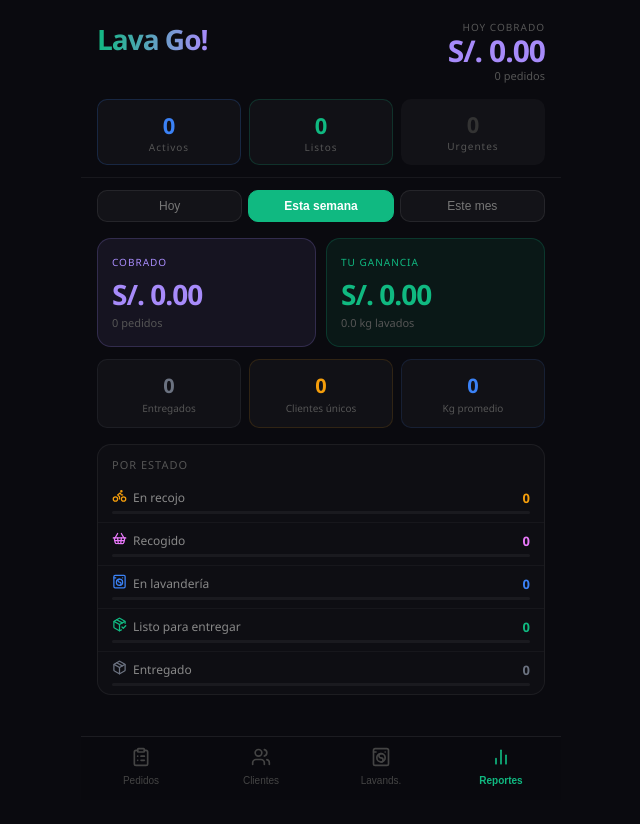
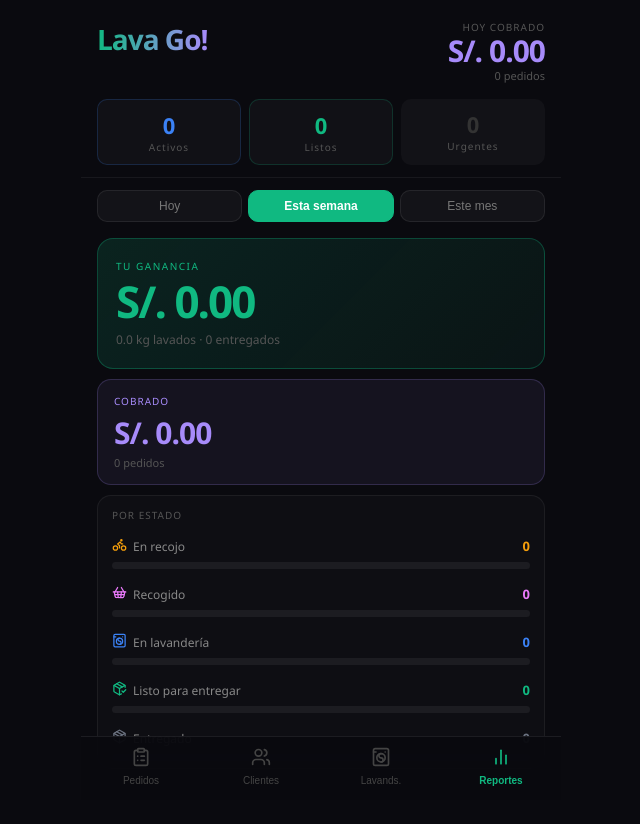
Before and after one commit to jesusmcortez553-crypto/MC-LAUNDRY, a React (Vite) app: page / in a window 1280 px wide. Both pictures are taken after a click on the button "Reportes". Shown: the top 824 px of the page, without its empty margins (319-959 px from the left). Built offline with nearby package versions, Linux system fonts and the light colour scheme.

Commit message:
Update App.jsx

```diff
--- a/src/App.jsx
+++ b/src/App.jsx
@@ -471,6 +471,8 @@
       {/* ══ REPORTES ══ */}
       {!vista && tab === "reportes" && (
         <div style={{ padding: "12px 16px 16px" }}>
+
+          {/* Selector período */}
           <div style={{ display: "flex", gap: 6, marginBottom: 16 }}>
             {[{ key: "hoy", label: "Hoy" }, { key: "semana", label: "Esta semana" }, { key: "mes", label: "Este mes" }].map(p => (
               <button key={p.key} onClick={() => setPeriodoReporte(p.key)}
@@ -480,90 +482,86 @@
             ))}
           </div>
 
-          <div style={{ display: "grid", gridTemplateColumns: "1fr 1fr", gap: 10, marginBottom: 12 }}>
-            <div style={{ background: "rgba(167,139,250,0.08)", border: "0.5px solid rgba(167,139,250,0.2)", borderRadius: 14, padding: "16px 14px" }}>
-              <div style={{ fontSize: 10, color: "#a78bfa", letterSpacing: 1, marginBottom: 6 }}>COBRADO</div>
-              <div style={{ fontSize: 28, fontWeight: 800, color: "#a78bfa", letterSpacing: -1 }}>S/. {reporte.ingresos.toFixed(2)}</div>
+          {/* GANANCIA — protagonista full width */}
+          <div style={{ background: "linear-gradient(135deg, rgba(16,185,129,0.15), rgba(16,185,129,0.06))", border: "1px solid rgba(16,185,129,0.3)", borderRadius: 16, padding: "20px 18px", marginBottom: 10 }}>
+            <div style={{ fontSize: 10, color: "#10b981", letterSpacing: 1.5, marginBottom: 6 }}>TU GANANCIA</div>
+            <div style={{ fontSize: 44, fontWeight: 900, color: "#10b981", letterSpacing: -2, lineHeight: 1 }}>S/. {reporte.ganancia.toFixed(2)}</div>
+            <div style={{ fontSize: 12, color: "#555", marginTop: 8 }}>{reporte.kg.toFixed(1)} kg lavados · {reporte.entregados} entregado{reporte.entregados !== 1 ? "s" : ""}</div>
+          </div>
+
+          {/* COBRADO — secundario */}
+          <div style={{ background: "rgba(167,139,250,0.07)", border: "0.5px solid rgba(167,139,250,0.2)", borderRadius: 14, padding: "14px 16px", marginBottom: 10 }}>
+            <div style={{ fontSize: 10, color: "#a78bfa", letterSpacing: 1, marginBottom: 4 }}>COBRADO</div>
+            <div style={{ fontSize: 30, fontWeight: 800, color: "#a78bfa", letterSpacing: -1 }}>S/. {reporte.ingresos.toFixed(2)}</div>
             <div style={{ fontSize: 11, color: "#555", marginTop: 2 }}>{reporte.total} pedido{reporte.total !== 1 ? "s" : ""}</div>
           </div>
-            <div style={{ background: "rgba(16,185,129,0.08)", border: "0.5px solid rgba(16,185,129,0.2)", borderRadius: 14, padding: "16px 14px" }}>
-              <div style={{ fontSize: 10, color: "#10b981", letterSpacing: 1, marginBottom: 6 }}>TU GANANCIA</div>
-              <div style={{ fontSize: 28, fontWeight: 800, color: "#10b981", letterSpacing: -1 }}>S/. {reporte.ganancia.toFixed(2)}</div>
-              <div style={{ fontSize: 11, color: "#555", marginTop: 2 }}>{reporte.kg.toFixed(1)} kg lavados</div>
+
+          {/* POR COBRAR — arriba, visible siempre */}
+          {reporte.deudores.length > 0 && (
+            <div style={{ background: "rgba(239,68,68,0.07)", border: "1px solid rgba(239,68,68,0.25)", borderRadius: 14, padding: "14px 16px", marginBottom: 10 }}>
+              <div style={{ display: "flex", justifyContent: "space-between", alignItems: "center", marginBottom: 10 }}>
+                <div style={{ fontSize: 10, letterSpacing: 1, color: "#ef4444" }}>⚠️ POR COBRAR</div>
+                <div style={{ fontSize: 26, fontWeight: 800, color: "#ef4444", letterSpacing: -1 }}>S/. {reporte.porCobrar.toFixed(2)}</div>
               </div>
+              {reporte.deudores.map((p, i) => (
+                <div key={p.id} onClick={() => { setPedidoActivo(p.id); setVista("detalle"); }}
+                  style={{ display: "flex", justifyContent: "space-between", alignItems: "center", padding: "7px 0", borderTop: i === 0 ? "0.5px solid rgba(239,68,68,0.15)" : "0.5px solid rgba(239,68,68,0.1)", cursor: "pointer" }}>
+                  <div>
+                    <div style={{ fontSize: 13, fontWeight: 600 }}>{p.nombre}</div>
+                    <div style={{ fontSize: 11, color: "#666" }}>{p.estado}</div>
                   </div>
-
-          <div style={{ display: "grid", gridTemplateColumns: "1fr 1fr 1fr", gap: 8, marginBottom: 16 }}>
-            {[
-              { label: "Entregados", val: reporte.entregados, color: "#6b7280" },
-              { label: "Clientes únicos", val: reporte.clientesUnicos, color: "#f59e0b" },
-              { label: "Kg promedio", val: reporte.total > 0 ? (reporte.kg / reporte.total).toFixed(1) : "0", color: "#3b82f6" },
-            ].map((s, i) => (
-              <div key={i} style={{ background: "rgba(255,255,255,0.03)", border: `0.5px solid ${s.color}22`, borderRadius: 10, padding: "12px 8px", textAlign: "center" }}>
-                <div style={{ fontSize: 20, fontWeight: 700, color: s.color }}>{s.val}</div>
-                <div style={{ fontSize: 10, color: "#555", marginTop: 2 }}>{s.label}</div>
+                  <div style={{ display: "flex", alignItems: "center", gap: 8 }}>
+                    <div style={{ fontSize: 14, fontWeight: 700, color: "#ef4444" }}>S/. {p.precio}</div>
+                    <span style={{ fontSize: 14, color: "#ef4444" }}>→</span>
+                  </div>
                 </div>
               ))}
             </div>
+          )}
 
-          <div style={{ background: "rgba(255,255,255,0.02)", border: "0.5px solid rgba(255,255,255,0.06)", borderRadius: 14, overflow: "hidden", marginBottom: 16 }}>
-            <div style={{ fontSize: 11, letterSpacing: 1, color: "#555", padding: "12px 14px 8px" }}>POR ESTADO</div>
+          {/* POR ESTADO — barras más gruesas */}
+          <div style={{ background: "rgba(255,255,255,0.02)", border: "0.5px solid rgba(255,255,255,0.06)", borderRadius: 14, overflow: "hidden", marginBottom: 10 }}>
+            <div style={{ fontSize: 10, letterSpacing: 1, color: "#555", padding: "12px 14px 6px" }}>POR ESTADO</div>
             {ESTADOS.map((e, i) => {
               const n = reporte.porEstado[e] || 0;
               const pct = reporte.total > 0 ? (n / reporte.total) * 100 : 0;
               return (
-                <div key={e} style={{ padding: "8px 14px", borderTop: i === 0 ? "none" : "0.5px solid rgba(255,255,255,0.04)" }}>
-                  <div style={{ display: "flex", justifyContent: "space-between", alignItems: "center", marginBottom: 4 }}>
+                <div key={e} style={{ padding: "7px 14px" }}>
+                  <div style={{ display: "flex", justifyContent: "space-between", alignItems: "center", marginBottom: 5 }}>
                     <div style={{ display: "flex", alignItems: "center", gap: 6 }}>
-                      <span style={{ fontSize: 13 }}>{ESTADO_ICON[e]}</span>
+                      <span>{ESTADO_ICON[e]}</span>
                       <span style={{ fontSize: 12, color: "#888" }}>{e}</span>
                     </div>
-                    <span style={{ fontSize: 13, fontWeight: 600, color: ESTADO_COLORS[e] }}>{n}</span>
+                    <span style={{ fontSize: 13, fontWeight: 700, color: ESTADO_COLORS[e] }}>{n}</span>
                   </div>
-                  <div style={{ height: 3, background: "rgba(255,255,255,0.05)", borderRadius: 2 }}>
-                    <div style={{ height: "100%", width: `${pct}%`, background: ESTADO_COLORS[e], borderRadius: 2 }} />
+                  <div style={{ height: 7, background: "rgba(255,255,255,0.06)", borderRadius: 4, overflow: "hidden" }}>
+                    <div style={{ height: "100%", width: `${pct}%`, background: ESTADO_COLORS[e], borderRadius: 4 }} />
                   </div>
                 </div>
               );
             })}
           </div>
 
-
+          {/* ÚLTIMOS PEDIDOS — nombre + precio + estado */}
           {pedidosReporte.length > 0 && (
-            <div>
-              <div style={{ fontSize: 11, letterSpacing: 1, color: "#555", marginBottom: 8 }}>ÚLTIMOS PEDIDOS</div>
-              {pedidosReporte.slice(0, 8).map(p => (
+            <div style={{ background: "rgba(255,255,255,0.02)", border: "0.5px solid rgba(255,255,255,0.06)", borderRadius: 14, overflow: "hidden" }}>
+              <div style={{ fontSize: 10, letterSpacing: 1, color: "#555", padding: "12px 14px 6px" }}>ÚLTIMOS PEDIDOS</div>
+              {pedidosReporte.slice(0, 8).map((p, i) => (
                 <div key={p.id} onClick={() => { setPedidoActivo(p.id); setVista("detalle"); }}
-                  style={{ display: "flex", justifyContent: "space-between", padding: "8px 0", borderBottom: "0.5px solid rgba(255,255,255,0.04)", cursor: "pointer" }}>
-                  <div>
-                    <div style={{ fontSize: 13, fontWeight: 500 }}>{p.nombre}</div>
-                    <div style={{ fontSize: 11, color: "#555" }}>{formatDate(p.ingreso)} · {p.kg} kg</div>
+                  style={{ display: "flex", justifyContent: "space-between", alignItems: "center", padding: "9px 14px", borderTop: "0.5px solid rgba(255,255,255,0.04)", cursor: "pointer" }}>
+                  <div style={{ flex: 1, minWidth: 0 }}>
+                    <div style={{ fontSize: 13, fontWeight: 600, overflow: "hidden", textOverflow: "ellipsis", whiteSpace: "nowrap" }}>{p.nombre}</div>
+                    <div style={{ fontSize: 10, color: "#555", marginTop: 1 }}>{formatDate(p.ingreso)} · {p.kg} kg</div>
                   </div>
-                  <div style={{ textAlign: "right" }}>
-                    <div style={{ fontSize: 13, fontWeight: 700, color: "#a78bfa" }}>S/. {p.precio}</div>
-                    <div style={{ fontSize: 10, color: ESTADO_COLORS[p.estado] }}>{p.estado}</div>
+                  <div style={{ textAlign: "right", flexShrink: 0, marginLeft: 10 }}>
+                    <div style={{ fontSize: 14, fontWeight: 700, color: "#a78bfa" }}>S/. {p.precio}</div>
+                    <div style={{ fontSize: 10, fontWeight: 600, color: ESTADO_COLORS[p.estado] }}>{p.estado}</div>
                   </div>
                 </div>
               ))}
             </div>
           )}
 
-          {reporte.deudores.length > 0 && (
-            <div style={{ marginTop: 16, background: "rgba(239,68,68,0.06)", border: "0.5px solid rgba(239,68,68,0.2)", borderRadius: 14, padding: "12px 14px" }}>
-              <div style={{ fontSize: 11, letterSpacing: 1, color: "#ef4444", marginBottom: 4 }}>⚠️ PENDIENTES DE COBRO</div>
-              <div style={{ fontSize: 22, fontWeight: 800, color: "#ef4444", marginBottom: 10 }}>S/. {reporte.porCobrar.toFixed(2)}</div>
-              {reporte.deudores.map(p => (
-                <div key={p.id} onClick={() => { setPedidoActivo(p.id); setVista("detalle"); }}
-                  style={{ display: "flex", justifyContent: "space-between", padding: "7px 0", borderBottom: "0.5px solid rgba(239,68,68,0.1)", cursor: "pointer" }}>
-                  <div>
-                    <div style={{ fontSize: 13, fontWeight: 500 }}>{p.nombre}</div>
-                    <div style={{ fontSize: 11, color: "#555" }}>{p.estado}</div>
-                  </div>
-                  <div style={{ fontSize: 13, fontWeight: 700, color: "#ef4444" }}>S/. {p.precio}</div>
-                </div>
-              ))}
-            </div>
-          )}
         </div>
       )}
 
@@ -803,7 +801,7 @@
 
           {/* Paso 1→2: En recojo → Recogido */}
           {pedidoDetalle.estado === "En recojo" && (
-            <button onClick={() => cambiarEstado(pedidoDetalle.id)}
+            <button onClick={() => setModal({ titulo: "¿Confirmar recojo?", msg: `Marcar la ropa de ${pedidoDetalle.nombre} como recogida.`, onConfirm: () => cambiarEstado(pedidoDetalle.id) })}
               style={{ width: "100%", background: "#e879f9", border: "none", borderRadius: 14, padding: "18px", cursor: "pointer", color: "#fff", fontSize: 15, fontWeight: 700, marginBottom: 12, boxShadow: "0 4px 20px rgba(232,121,249,0.4)" }}>
               🧺 Confirmar recojo
             </button>
@@ -833,6 +831,10 @@
                 onClick={() => {
                   if (!minutosTemp || parseFloat(minutosTemp) <= 0) return;
                   const mins = Math.round(parseFloat(minutosTemp) * 60);
+                  setModal({
+                    titulo: `¿Dejar en ${lavanderiaTemp}?`,
+                    msg: `${duracion(parseFloat(minutosTemp) * 3600000)} · listo aprox. ${formatTime(Date.now() + parseFloat(minutosTemp) * 3600000)}`,
+                    onConfirm: () => {
                       const ahora2 = Date.now();
                       setPedidos(prev => prev.map(c => {
                         if (c.id !== pedidoDetalle.id) return c;
@@ -846,6 +848,8 @@
                         };
                       }));
                       setMinutosTemp("");
+                    }
+                  });
                 }}
                 style={{ width: "100%", background: minutosTemp && parseFloat(minutosTemp) > 0 ? "#3b82f6" : "rgba(255,255,255,0.05)", border: "none", borderRadius: 10, padding: "14px", cursor: minutosTemp && parseFloat(minutosTemp) > 0 ? "pointer" : "default", color: minutosTemp && parseFloat(minutosTemp) > 0 ? "#fff" : "#444", fontSize: 14, fontWeight: 700, boxShadow: minutosTemp && parseFloat(minutosTemp) > 0 ? "0 4px 16px rgba(59,130,246,0.35)" : "none" }}>
                 🧼 Dejar en {lavanderiaTemp}
@@ -861,12 +865,14 @@
               <div style={{ background: "rgba(59,130,246,0.08)", border: "1px solid rgba(59,130,246,0.35)", borderRadius: 14, padding: "14px", marginBottom: 12 }}>
                 <div style={{ fontSize: 11, color: "#555", letterSpacing: 1, marginBottom: 6 }}>TIEMPO RESTANTE</div>
                 <div style={{ fontSize: 36, fontWeight: 800, color: vencido ? "#ef4444" : "#3b82f6", marginBottom: 4, letterSpacing: -1 }}>
-                  {vencido ? <AlertCircle size={28} color="#ef4444" style={{display:"inline",verticalAlign:"middle",marginRight:6}} /> : <Timer size={28} color="#3b82f6" style={{display:"inline",verticalAlign:"middle",marginRight:6}} />}{duracion(restMs)} {!vencido && (Math.floor(Math.abs(restMs)/60000) <= 1 ? "restante" : "restantes")}
+                  {vencido
+                    ? <><AlertCircle size={28} color="#ef4444" style={{display:"inline",verticalAlign:"middle",marginRight:6}} />Vencido hace {duracion(restMs)}</>
+                    : <><Timer size={28} color="#3b82f6" style={{display:"inline",verticalAlign:"middle",marginRight:6}} />{duracion(restMs)} {Math.floor(Math.abs(restMs)/60000) <= 1 ? "restante" : "restantes"}</>}
                 </div>
                 <div style={{ fontSize: 12, color: "#555", marginBottom: 14 }}>
-                  {vencido ? "¡Tiempo vencido! Ve a recoger la ropa" : `Listo aprox. a las ${formatTime(new Date(fin))}`}
+                  {vencido ? "Ve a recoger la ropa cuanto antes" : `Listo aprox. a las ${formatTime(new Date(fin))}`}
                 </div>
-                <button onClick={() => cambiarEstado(pedidoDetalle.id)}
+                <button onClick={() => setModal({ titulo: "¿Recogiste la ropa?", msg: `La ropa de ${pedidoDetalle.nombre} pasará a "Listo para entregar".`, onConfirm: () => cambiarEstado(pedidoDetalle.id) })}
                   style={{ width: "100%", background: "#10b981", border: "none", borderRadius: 10, padding: "14px", cursor: "pointer", color: "#fff", fontSize: 14, fontWeight: 700, boxShadow: "0 4px 16px rgba(16,185,129,0.35)" }}>
                   ✅ Recogí la ropa — Lista para entregar
                 </button>
@@ -1134,8 +1140,10 @@
                 style={{ marginBottom: 10, cursor: "pointer" }}>
                 <div style={{ display: "flex", justifyContent: "space-between", alignItems: "center", marginBottom: 4 }}>
                   <div style={{ fontSize: 13, fontWeight: 600 }}>{c.nombre}</div>
-                  <div style={{ fontSize: 11, color: c.listo ? "#10b981" : "#3b82f6", fontWeight: 700 }}>
-                    {c.listo ? <><PackageCheck size={12} style={{display:"inline",verticalAlign:"middle",marginRight:3}} />Lista</> : <><Timer size={12} style={{display:"inline",verticalAlign:"middle",marginRight:3}} />{duracion(c.restMs)}</>}
+                  <div style={{ fontSize: 11, color: c.listo ? "#ef4444" : "#3b82f6", fontWeight: 700 }}>
+                    {c.listo
+                      ? <><AlertCircle size={12} color="#ef4444" style={{display:"inline",verticalAlign:"middle",marginRight:3}} />Vencido hace {duracion(c.restMs)}</>
+                      : <><Timer size={12} style={{display:"inline",verticalAlign:"middle",marginRight:3}} />{duracion(c.restMs)}</>}
                   </div>
                 </div>
                 <div style={{ fontSize: 11, color: "#555", marginBottom: 5 }}>{c.lavanderia} · {c.kg} kg</div>
```
Lines whose indentation alone changed are shown as unchanged.
